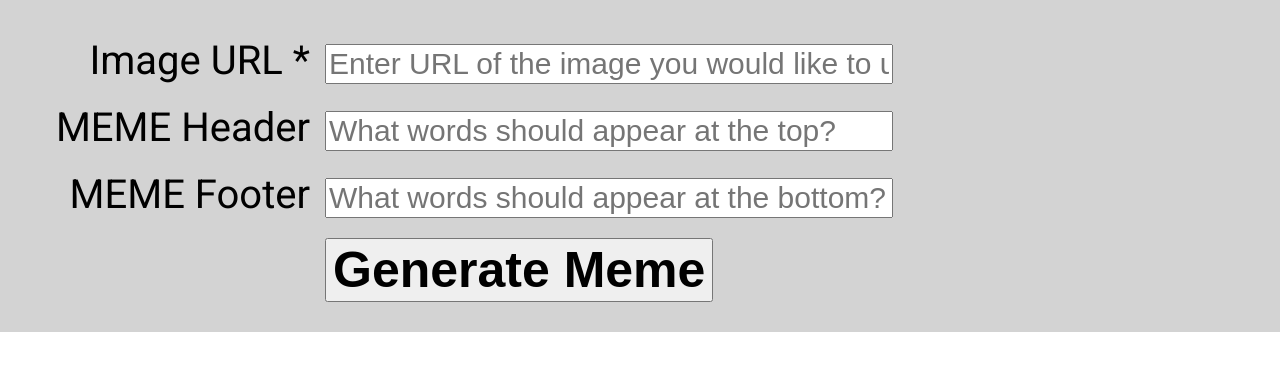
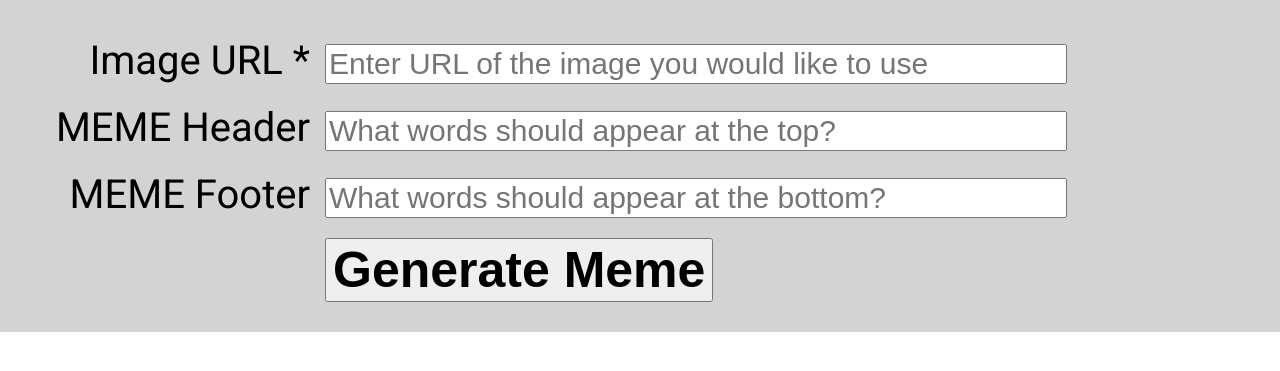
Before and after one commit to shaunwo/05-meme-generator, a plain HTML site: page index.html in a window 1280 px wide. Shown: the part 259-630 px from the top of the page. Drawn offline with Linux system fonts and the light colour scheme.

Commit message:
Update index.html

```diff
--- a/index.html
+++ b/index.html
@@ -19,15 +19,15 @@
 
     <div class="row">
         <div class="left"><label for="imageUrl">Image URL *</label></div>
-        <div class="right"><input type="text" name="imageUrl" required id="imageUrl" size="30" placeholder="Enter URL of the image you would like to use"></div>
+        <div class="right"><input type="text" name="imageUrl" required id="imageUrl" size="40" placeholder="Enter URL of the image you would like to use"></div>
     </div>
     <div class="row">
         <div class="left"><label for="memeHeader">MEME Header</label></div>
-        <div class="right"><input type="text" name="memeHeader" id="memeHeader" size="30" placeholder="What words should appear at the top?"></div>
+        <div class="right"><input type="text" name="memeHeader" id="memeHeader" size="40" placeholder="What words should appear at the top?"></div>
     </div>
     <div class="row">
         <div class="left"><label for="memeFooter">MEME Footer</label></div>
-        <div class="right"><input type="text" name="memeFooter" id="memeFooter" size="30" placeholder="What words should appear at the bottom?"></div>
+        <div class="right"><input type="text" name="memeFooter" id="memeFooter" size="40" placeholder="What words should appear at the bottom?"></div>
     </div>
     <div class="row">
         <div class="left">&nbsp;</div>
```
